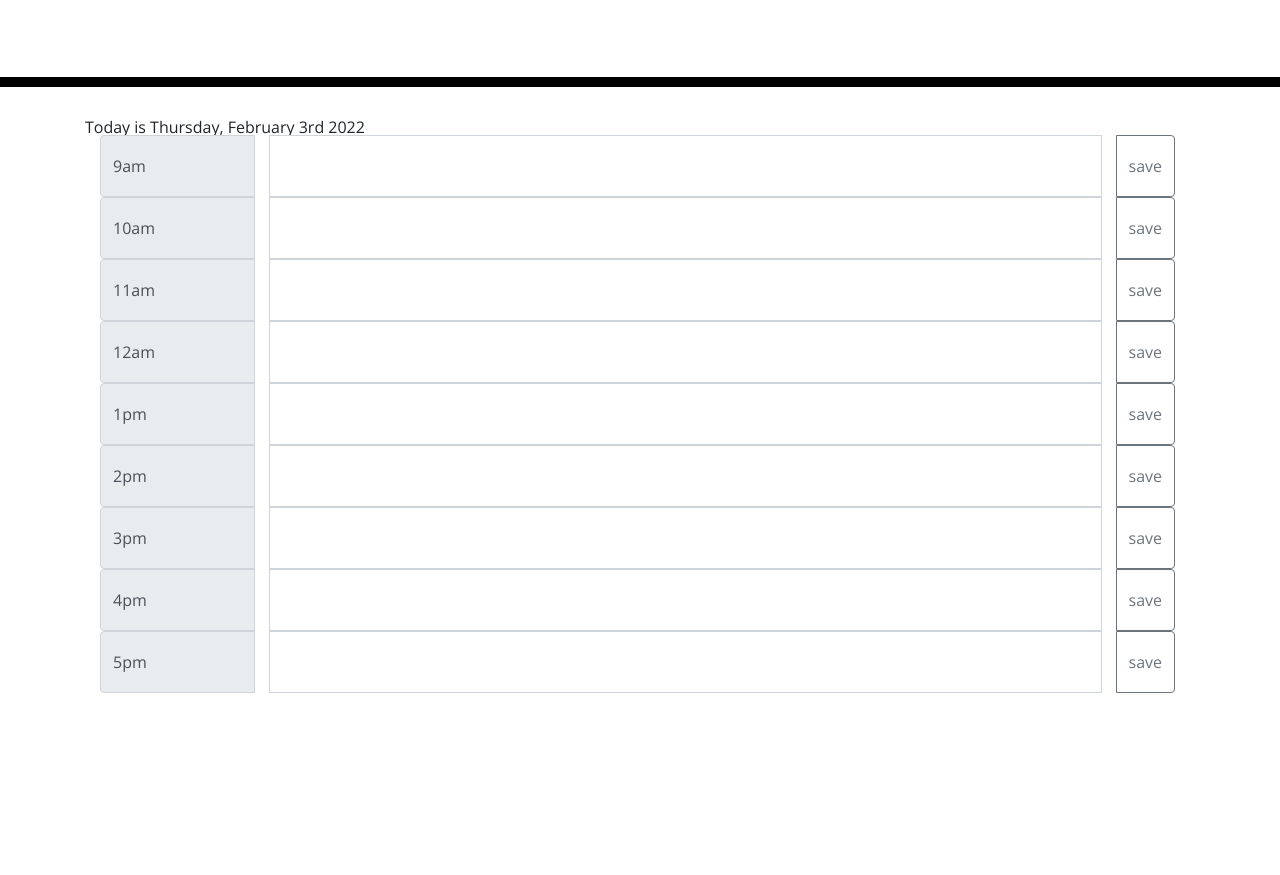
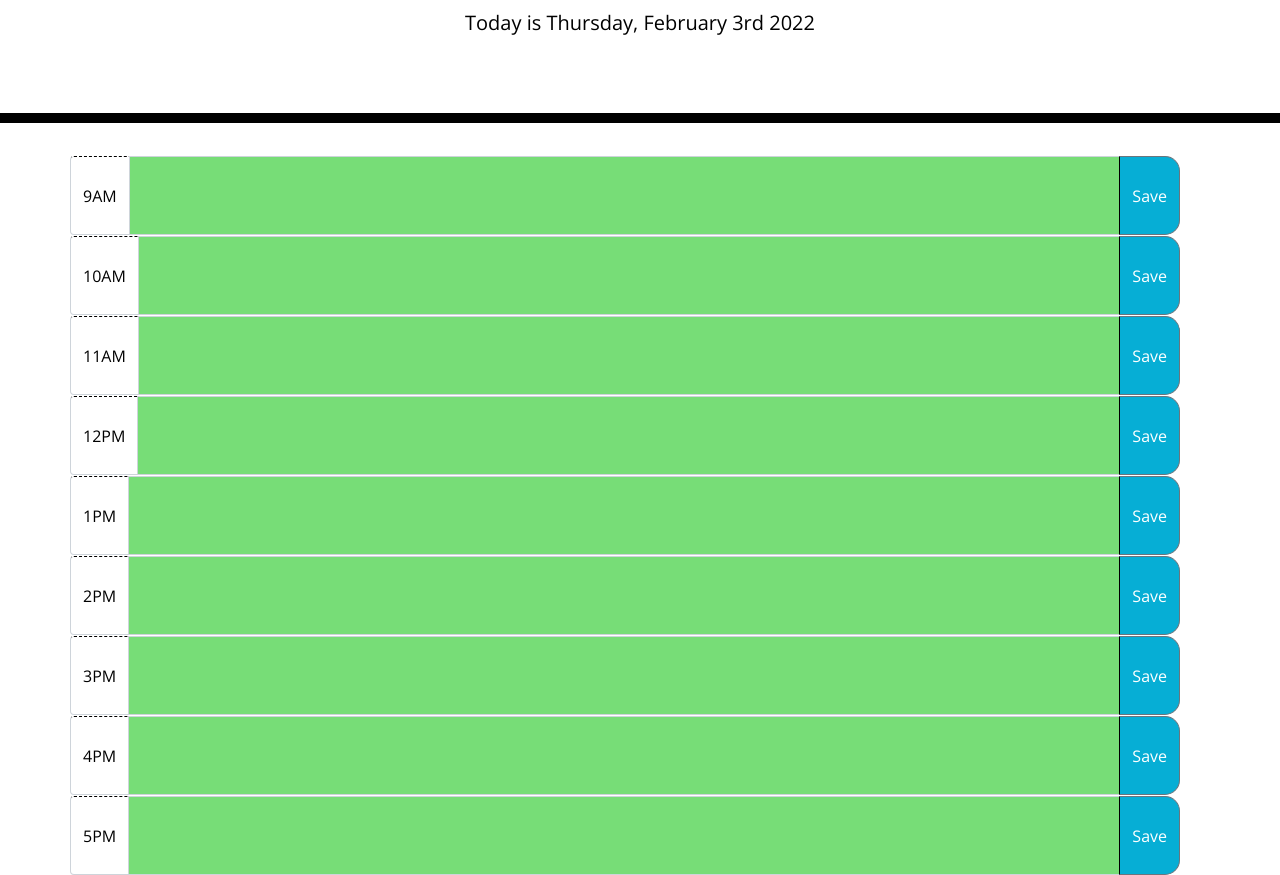
Before and after one commit to yogs0ddhoth/Plan-your-day, a plain HTML site: page index.html in a window 1280 px wide. Shown: the part 181-1056 px from the top of the page. Before the commit the page ends 874 px from the top, so only its background shows below. Drawn offline with nearby package versions, Linux system fonts and the light colour scheme.

Commit message:
code is functional

```diff
--- a/assets/js/script.js
+++ b/assets/js/script.js
@@ -1,75 +1,74 @@
 // render local date in html
-$('#planner').text(moment().format("[Today is] dddd, MMMM Do YYYY"));
+$('#currentDay').text(moment().format("[Today is] dddd, MMMM Do YYYY"));
 
 // declare global variables
-const $plannerDiv = $('#planner');
-let now;
-let currentHour = moment().format('hA');
+const $plannerInput9 = $('#9')
+const $plannerInput10 = $('#10')
+const $plannerInput11 = $('#11')
+const $plannerInput12 = $('#12')
+const $plannerInput13 = $('#13')
+const $plannerInput14 = $('#14')
+const $plannerInput15 = $('#15')
+const $plannerInput16 = $('#16')
+const $plannerInput17 = $('#17')
 
-// function to render 9 timeblocks:
-function renderTimeBlocks() {
-  for (let hour = 9; hour <= 17; hour++) {
-    // render timeblocks
-    let $timeBlockDiv = $('<div>');
-    $timeBlockDiv.addClass('input-group ');
+let schedule = [
+  $plannerInput9,
+  $plannerInput10,
+  $plannerInput11,
+  $plannerInput12,
+  $plannerInput13,
+  $plannerInput14,
+  $plannerInput15,
+  $plannerInput16,
+  $plannerInput17,
+]
 
-    let $timeDiv = $('<div>');
-    $timeDiv.addClass('input-group-prepend col-2');
-    $timeBlockDiv.append($timeDiv);
-
-    let $timeSpan = $('<span>');
-    $timeSpan.addClass('input-group-text col-12');
-    let time;
-    let ampm;
-    if (hour > 12) {
-      time = hour - 12;
-      ampm = "pm";
+// change input color based on the hour
+function updateTimeBox() {
+  let currentHour = moment().format('H');
+  // convert currentHour into a number
+  let currentHourNum = Number(currentHour);
+  // check currentHourNum against schedule hour h
+  for (let index = 0; index < 9; index++) {
+    let timeBox = schedule[index];
+    let timeBoxId = timeBox.attr('id');
+    if (currentHourNum > timeBoxId) {
+      timeBox.addClass('past');
+    } else if (currentHourNum < timeBoxId) {
+      timeBox.addClass('future');
     } else {
-      time = hour;
-      ampm = "am";
+      timeBox.addClass('present');
     }
-    $timeSpan.text(time + ampm);
-    $timeDiv.append($timeSpan);
-
-    // chose either textarea or text input and add corresponding bootstrap classes
-
-    let $eventInput = $('<textarea>');
-    $eventInput.addClass('form-control col-9');
-    $eventInput.attr('aria-label', 'With textarea' );
-    $eventInput.insertAfter($timeDiv);
-
-    // let $eventInput = $('<input>');
-    // $eventInput.attr({
-    //   type:'text',
-    // });
-    // $eventInput.addClass('form-control');
-
-    $eventInput.insertAfter($timeDiv);
-
-    let $saveDiv = $('<div>');
-    $saveDiv.addClass('input-group-append col-1');
-    $saveDiv.insertAfter($eventInput);
-
-    let $saveBtn = $('<button>');
-    $saveBtn.addClass('btn btn-outline-secondary');
-    $saveBtn.attr('type', 'button' );
-    $saveBtn.text("save");
-    $saveDiv.append($saveBtn);
-
-    $plannerDiv.append($timeBlockDiv);
   }
-  // timeblock functionality:
-  // * color based on time - use moment
+  renderPlans();
 }
 
-renderTimeBlocks()
+// update page every minute
+setInterval(function() {
+  moment();
+  let currentMin = moment().format('m')
+  if (currentMin == 0) {
+    updateTimeBox();
+  }
+}, 60000)
 
+// save textarea input value
+let plansArr = new Array(9);
 
+$('.input-group').on('click', 'button', function(event) {
+  let planText = $(event.target).parent().prev().val();
+  console.log(planText);
+  let planId = $(event.target).parent().prev().attr('id');
+  console.log(planId);
+  localStorage.setItem(planId, planText);
 
-/*
-  TODO:
+})
 
-  timeblock functionality:
-  * color based on time - use moment
-  * function to save input to local storage
-*/
+function renderPlans() {
+  for (let index = 9; index < 18; index++) {
+    $('#' + index).text(localStorage.getItem(index));
+  }
+}
+
+updateTimeBox();
--- a/index.html
+++ b/index.html
@@ -30,7 +30,97 @@
     </header>
 
     <div id="planner" class="container">
-      <!-- Timeblocks go here -->
+
+      <div class="input-group time-block row">
+        <div class="input-group-prepend">
+          <span class="input-group-text hour">9AM</span>
+        </div>
+        <textarea id="9" class="form-control" aria-label="With textarea"></textarea>
+        <div class="input-group-append">
+          <button class="btn btn-outline-secondary saveBtn" type="button">Save</button>
+        </div>
+      </div>
+
+      <div class="input-group time-block row">
+        <div class="input-group-prepend">
+          <span class="input-group-text hour">10AM</span>
+        </div>
+        <textarea id="10" class="form-control" aria-label="With textarea"></textarea>
+        <div class="input-group-append">
+          <button class="btn btn-outline-secondary saveBtn" type="button">Save</button>
+        </div>
+      </div>
+
+      <div class="input-group time-block row">
+        <div class="input-group-prepend">
+          <span class="input-group-text hour">11AM</span>
+        </div>
+        <textarea id="11" class="form-control" aria-label="With textarea"></textarea>
+        <div class="input-group-append">
+          <button class="btn btn-outline-secondary saveBtn" type="button">Save</button>
+        </div>
+      </div>
+
+      <div class="input-group time-block row">
+        <div class="input-group-prepend">
+          <span class="input-group-text hour">12PM</span>
+        </div>
+        <textarea id="12" class="form-control" aria-label="With textarea"></textarea>
+        <div class="input-group-append">
+          <button class="btn btn-outline-secondary saveBtn" type="button">Save</button>
+        </div>
+      </div>
+
+      <div class="input-group time-block row">
+        <div class="input-group-prepend">
+          <span class="input-group-text hour">1PM</span>
+        </div>
+        <textarea id="13" class="form-control" aria-label="With textarea"></textarea>
+        <div class="input-group-append">
+          <button class="btn btn-outline-secondary saveBtn" type="button">Save</button>
+        </div>
+      </div>
+
+      <div class="input-group time-block row">
+        <div class="input-group-prepend">
+          <span class="input-group-text hour">2PM</span>
+        </div>
+        <textarea id="14" class="form-control" aria-label="With textarea"></textarea>
+        <div class="input-group-append">
+          <button class="btn btn-outline-secondary saveBtn" type="button">Save</button>
+        </div>
+      </div>
+
+      <div class="input-group time-block row">
+        <div class="input-group-prepend">
+          <span class="input-group-text hour">3PM</span>
+        </div>
+        <textarea id="15" class="form-control" aria-label="With textarea"></textarea>
+        <div class="input-group-append">
+          <button class="btn btn-outline-secondary saveBtn" type="button">Save</button>
+        </div>
+      </div>
+
+      <div class="input-group time-block row">
+        <div class="input-group-prepend">
+          <span class="input-group-text hour">4PM</span>
+        </div>
+        <textarea id="16" class="form-control" aria-label="With textarea"></textarea>
+        <div class="input-group-append">
+          <button class="btn btn-outline-secondary saveBtn" type="button">Save</button>
+        </div>
+      </div>
+
+      <div class="input-group time-block row">
+        <div class="input-group-prepend">
+          <span class="input-group-text hour">5PM</span>
+        </div>
+        <textarea id="17" class="form-control" aria-label="With textarea"></textarea>
+        <div class="input-group-append">
+          <button class="btn btn-outline-secondary saveBtn" type="button">Save</button>
+        </div>
+      </div>
+
     </div>
 
     <footer></footer>
```
